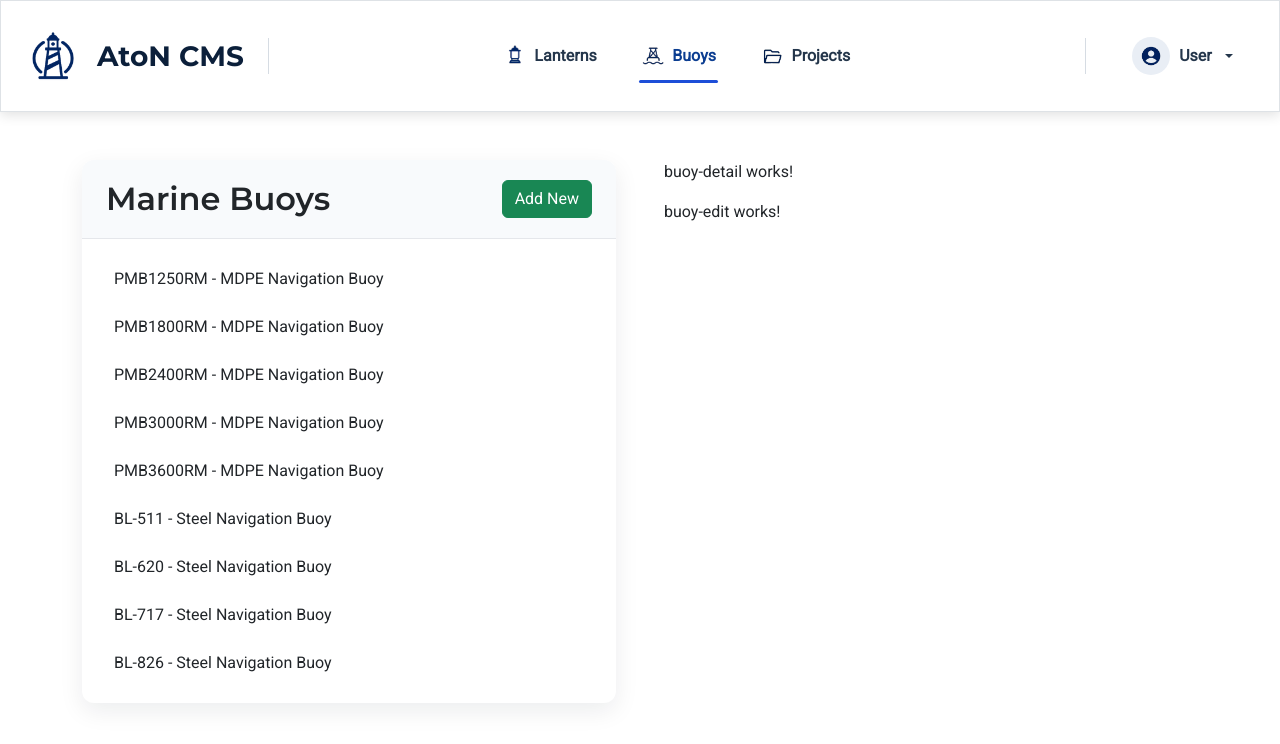
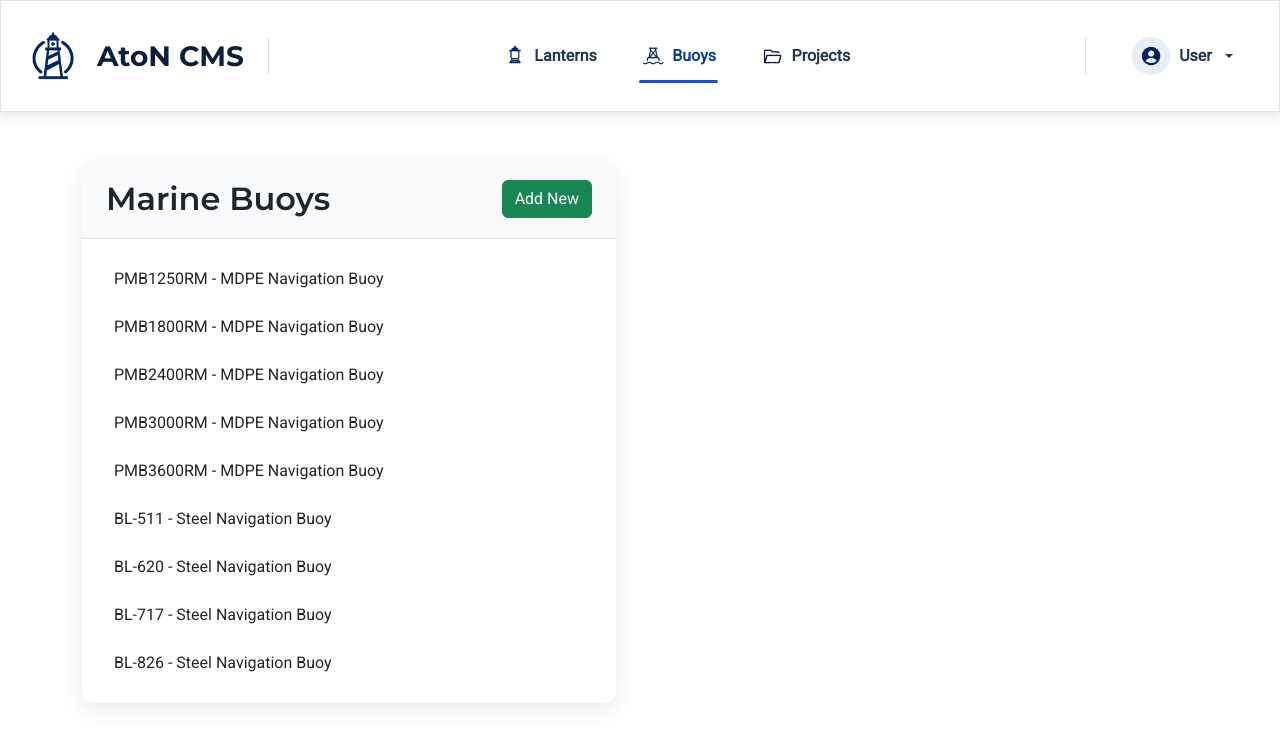
Before and after one commit to alfonsoscudiero/aton-cms, an Angular app: page /buoys in a window 1280 px wide. Shown: the top 744 px of the page. Built offline with nearby package versions, Linux system fonts and the light colour scheme.

Commit message:
Add child routing for Buoys detail and edit components

```diff
--- a/src/app/buoys/buoys.html
+++ b/src/app/buoys/buoys.html
@@ -5,10 +5,7 @@
     </div>
 
     <div class="col-md-5">
-      <aton-buoy-detail>
-      </aton-buoy-detail>
-
-      <aton-buoy-edit></aton-buoy-edit>
+      <router-outlet></router-outlet>
     </div>
   </div>
 </div>
```
Also changed, not shown: src/app/app-routing.module.ts (+9 -1 lines).
